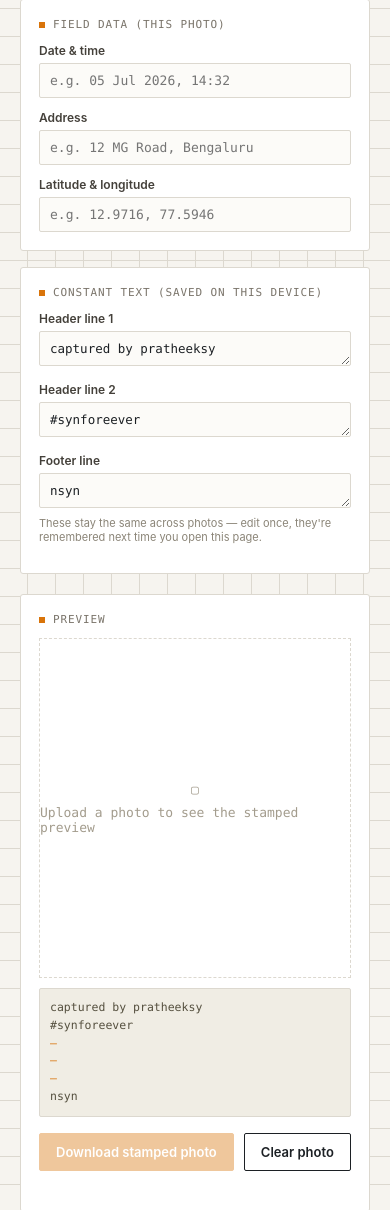
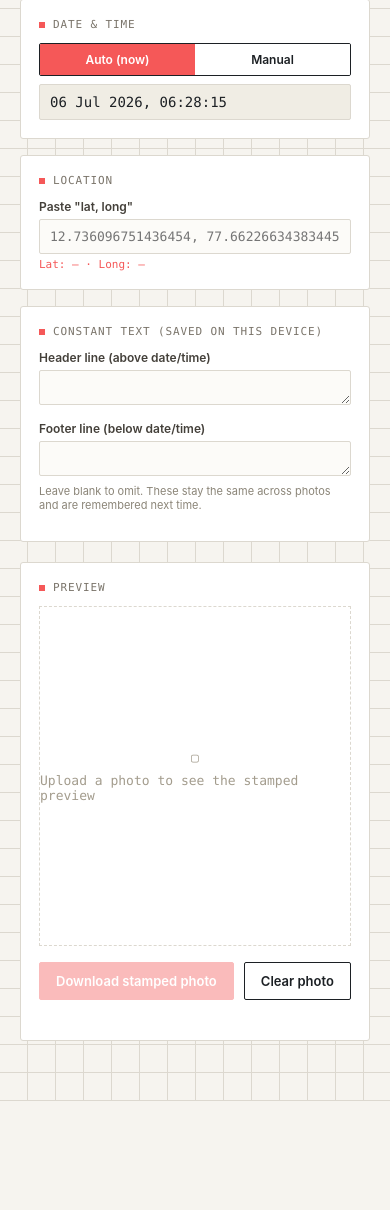
Before and after one commit to Pruthviii23/pratheeksy, a plain HTML site: page index.html in a window 390 px wide. Shown: the part 271-1481 px from the top of the page. After the commit the page ends 1372 px from the top, so only its background shows below. Drawn offline with Linux system fonts and the light colour scheme.

Commit message:
Refactor index.html for improved layout and features
Updated styles and functionality for photo stamping application.

```diff
--- a/index.html
+++ b/index.html
@@ -10,8 +10,8 @@
     --paper:#f6f4ef;
     --panel:#ffffff;
     --line:#dcd8cf;
-    --accent:#d9740a;
-    --accent-dim:#f2c48d;
+    --accent:#f55858;
+    --accent-dim:#fbc9c9;
     --ok:#2f7a4f;
     --mono: 'SFMono-Regular', Consolas, 'Liberation Mono', Menlo, monospace;
     --sans: -apple-system, BlinkMacSystemFont, 'Segoe UI', Roboto, Helvetica, Arial, sans-serif;
@@ -65,6 +65,7 @@
     border-radius:2px;font-family:var(--mono);font-size:13px;
     background:#fcfbf8;color:var(--ink);
   }
+  input:disabled{background:#efece4;color:#a39c8d;}
   input[type=text]:focus{outline:2px solid var(--accent-dim);border-color:var(--accent);}
   textarea{
     width:100%;padding:9px 10px;border:1px solid var(--line);border-radius:2px;
@@ -77,7 +78,7 @@
     border:2px dashed var(--line);border-radius:3px;padding:26px 14px;
     text-align:center;cursor:pointer;transition:.15s;font-size:13px;color:#7a746a;
   }
-  .dropzone.drag{border-color:var(--accent);background:#fdf3e8;color:var(--accent);}
+  .dropzone.drag{border-color:var(--accent);background:#fdeaea;color:var(--accent);}
   .dropzone strong{color:var(--ink);}
 
   canvas{width:100%;height:auto;display:block;border:1px solid var(--line);background:#eee;}
@@ -100,12 +101,17 @@
 
   .status{font-family:var(--mono);font-size:11px;color:var(--ok);margin-top:8px;min-height:14px;}
 
-  .field-preview{
-    font-family:var(--mono);font-size:11.5px;background:#f0ede4;border:1px solid var(--line);
-    padding:10px;border-radius:2px;line-height:1.55;margin-top:10px;color:#55503f;
+  /* segmented toggle for auto/manual */
+  .seg{display:flex;border:1px solid var(--ink);border-radius:2px;overflow:hidden;margin-bottom:8px;}
+  .seg button{
+    flex:1;background:#fff;color:var(--ink);border:none;border-radius:0;
+    font-size:12px;padding:8px 6px;
   }
-  .field-preview .lbl{color:#55503f;}
-  .field-preview .val{color:var(--accent);}
+  .seg button.active{background:var(--accent);color:#fff;}
+
+  .parsed{font-family:var(--mono);font-size:11px;color:var(--accent);margin-top:4px;}
+  .liveclock{font-family:var(--mono);font-size:14px;padding:9px 10px;border:1px solid var(--line);
+    background:#f0ede4;border-radius:2px;color:var(--ink);}
 </style>
 </head>
 <body>
@@ -128,24 +134,29 @@
       </div>
 
       <div class="panel">
-        <p class="section-label">Field data (this photo)</p>
-        <label for="dt">Date &amp; time</label>
-        <input type="text" id="dt" placeholder="e.g. 05 Jul 2026, 14:32">
-        <label for="addr">Address</label>
-        <input type="text" id="addr" placeholder="e.g. 12 MG Road, Bengaluru">
-        <label for="latlng">Latitude &amp; longitude</label>
-        <input type="text" id="latlng" placeholder="e.g. 12.9716, 77.5946">
+        <p class="section-label">Date &amp; time</p>
+        <div class="seg">
+          <button type="button" id="modeAuto" class="active">Auto (now)</button>
+          <button type="button" id="modeManual">Manual</button>
+        </div>
+        <div id="autoClockWrap" class="liveclock">—</div>
+        <input type="text" id="dtManual" placeholder="e.g. 05 Jul 2026, 14:32" style="display:none;">
+      </div>
+
+      <div class="panel">
+        <p class="section-label">Location</p>
+        <label for="latlngRaw">Paste "lat, long"</label>
+        <input type="text" id="latlngRaw" placeholder="12.736096751436454, 77.66226634383445">
+        <div class="parsed" id="parsedLatLng">Lat: — · Long: —</div>
       </div>
 
       <div class="panel">
         <p class="section-label">Constant text (saved on this device)</p>
-        <label for="line1">Header line 1</label>
-        <textarea id="line1" rows="1">captured by pratheeksy</textarea>
-        <label for="line2">Header line 2</label>
-        <textarea id="line2" rows="1">#synforeever</textarea>
-        <label for="line3">Footer line</label>
-        <textarea id="line3" rows="1">nsyn</textarea>
-        <p class="hint">These stay the same across photos — edit once, they're remembered next time you open this page.</p>
+        <label for="line1">Header line (above date/time)</label>
+        <textarea id="line1" rows="1"></textarea>
+        <label for="line3">Footer line (below date/time)</label>
+        <textarea id="line3" rows="1"></textarea>
+        <p class="hint">Leave blank to omit. These stay the same across photos and are remembered next time.</p>
       </div>
     </div>
 
@@ -159,15 +170,6 @@
             <span>Upload a photo to see the stamped preview</span>
           </div>
           <canvas id="canvas" style="display:none;"></canvas>
-        </div>
-
-        <div class="field-preview">
-          <div><span class="lbl" id="pl1">constant text</span></div>
-          <div><span class="lbl" id="pl2">more constant text</span></div>
-          <div><span class="lbl"></span><span class="val" id="pv1">—</span></div>
-          <div><span class="lbl"></span><span class="val" id="pv2">—</span></div>
-          <div><span class="lbl"></span><span class="val" id="pv3">—</span></div>
-          <div><span class="lbl" id="pl3">constant text</span></div>
         </div>
 
         <div class="btnbar">
@@ -192,56 +194,103 @@
   const resetBtn = document.getElementById('resetBtn');
   const statusEl = document.getElementById('status');
 
-  const dt = document.getElementById('dt');
-  const addr = document.getElementById('addr');
-  const latlng = document.getElementById('latlng');
+  const modeAuto = document.getElementById('modeAuto');
+  const modeManual = document.getElementById('modeManual');
+  const autoClockWrap = document.getElementById('autoClockWrap');
+  const dtManual = document.getElementById('dtManual');
+
+  const latlngRaw = document.getElementById('latlngRaw');
+  const parsedLatLng = document.getElementById('parsedLatLng');
   const line1 = document.getElementById('line1');
-  const line2 = document.getElementById('line2');
   const line3 = document.getElementById('line3');
-
-  const pv1 = document.getElementById('pv1');
-  const pv2 = document.getElementById('pv2');
-  const pv3 = document.getElementById('pv3');
-  const pl1 = document.getElementById('pl1');
-  const pl2 = document.getElementById('pl2');
-  const pl3 = document.getElementById('pl3');
 
   let img = null;
   let originalFileName = 'photo';
+  let dtMode = 'auto'; // 'auto' | 'manual'
+  let liveDtString = '';
+  let lat = '', lon = '';
 
-  // ---- persist constant text lines locally ----
-  const STORE_KEY = 'fieldstamp_constants_v1';
-  function loadConstants(){
+  // ---- persist constant text locally ----
+  const STORE_KEY = 'fieldstamp_settings_v3';
+  function loadSettings(){
     try{
       const raw = localStorage.getItem(STORE_KEY);
       if(raw){
         const data = JSON.parse(raw);
         if(data.line1 !== undefined) line1.value = data.line1;
-        if(data.line2 !== undefined) line2.value = data.line2;
         if(data.line3 !== undefined) line3.value = data.line3;
       }
     }catch(e){}
   }
-  function saveConstants(){
+  function saveSettings(){
     try{
       localStorage.setItem(STORE_KEY, JSON.stringify({
-        line1: line1.value, line2: line2.value, line3: line3.value
+        line1: line1.value, line3: line3.value
       }));
     }catch(e){}
   }
-  loadConstants();
-  [line1,line2,line3].forEach(el=>el.addEventListener('input', ()=>{ saveConstants(); syncPreview(); draw(); }));
+  loadSettings();
 
-  function syncPreview(){
-    pl1.textContent = line1.value || ' ';
-    pl2.textContent = line2.value || ' ';
-    pl3.textContent = line3.value || ' ';
-    pv1.textContent = dt.value || '—';
-    pv2.textContent = addr.value || '—';
-    pv3.textContent = latlng.value || '—';
+  [line1, line3].forEach(el=>{
+    el.addEventListener('input', ()=>{ saveSettings(); draw(); });
+  });
+
+  // ---- date/time mode ----
+  function pad2(n){ return n<10 ? '0'+n : ''+n; }
+  function formatDateTime(d){
+    const months=['Jan','Feb','Mar','Apr','May','Jun','Jul','Aug','Sep','Oct','Nov','Dec'];
+    return pad2(d.getDate())+' '+months[d.getMonth()]+' '+d.getFullYear()+', '+pad2(d.getHours())+':'+pad2(d.getMinutes())+':'+pad2(d.getSeconds());
   }
-  [dt,addr,latlng].forEach(el=>el.addEventListener('input', ()=>{ syncPreview(); draw(); }));
-  syncPreview();
+  function tickClock(){
+    liveDtString = formatDateTime(new Date());
+    if(dtMode === 'auto'){
+      autoClockWrap.textContent = liveDtString;
+      draw();
+    }
+  }
+  setInterval(tickClock, 1000);
+  tickClock();
+
+  function setMode(mode){
+    dtMode = mode;
+    modeAuto.classList.toggle('active', mode==='auto');
+    modeManual.classList.toggle('active', mode==='manual');
+    autoClockWrap.style.display = mode==='auto' ? 'block' : 'none';
+    dtManual.style.display = mode==='manual' ? 'block' : 'none';
+    draw();
+  }
+  modeAuto.addEventListener('click', ()=>setMode('auto'));
+  modeManual.addEventListener('click', ()=>setMode('manual'));
+  dtManual.addEventListener('input', draw);
+
+  function currentDtValue(){
+    return dtMode === 'auto' ? liveDtString : (dtManual.value || '—');
+  }
+
+  function formatCoord(str){
+    if(!str) return '';
+    const n = parseFloat(str);
+    if(isNaN(n)) return str; // not a number, leave as-is
+    return n.toFixed(7);
+  }
+
+  // ---- lat/long parsing ----
+  latlngRaw.addEventListener('input', ()=>{
+    const raw = latlngRaw.value;
+    const idx = raw.indexOf(',');
+    let latRaw, lonRaw;
+    if(idx === -1){
+      latRaw = raw.trim();
+      lonRaw = '';
+    } else {
+      latRaw = raw.slice(0, idx).trim();
+      lonRaw = raw.slice(idx+1).trim();
+    }
+    lat = formatCoord(latRaw);
+    lon = formatCoord(lonRaw);
+    parsedLatLng.textContent = 'Lat: ' + (lat || '—') + ' · Long: ' + (lon || '—');
+    draw();
+  });
 
   // ---- file handling ----
   dropzone.addEventListener('click', ()=>fileInput.click());
@@ -257,8 +306,8 @@
 
   function handleFile(file){
     if(!file.type.startsWith('image/')){
+      statusEl.style.color = '#b3413a';
       statusEl.textContent = 'That file is not an image.';
-      statusEl.style.color = '#b3413a';
       return;
     }
     originalFileName = file.name.replace(/\.[^.]+$/, '') || 'photo';
@@ -290,7 +339,7 @@
     statusEl.textContent = '';
   });
 
-  // ---- drawing the watermark ----
+  // ---- drawing helpers ----
   function wrapLines(context, text, maxWidth){
     if(!text) return [''];
     const words = text.split(' ');
@@ -309,6 +358,45 @@
     return lines;
   }
 
+  function buildRows(context, rows, maxWidth){
+    const built = [];
+    rows.forEach(r=>{
+      const labelText = r.label || '';
+      const valueText = r.plain ? '' : (r.value || '');
+      const full = labelText + valueText;
+      if(!full.trim()) return; // skip empty rows entirely
+      const wrapped = wrapLines(context, full, maxWidth);
+      wrapped.forEach(wline=>{
+        built.push({ text: wline });
+      });
+    });
+    return built;
+  }
+
+  function drawBox(anchor, rows, W, H, fontSize, pad, lineGap, maxWidth){
+    const built = buildRows(ctx, rows, maxWidth - pad*2);
+    if(built.length === 0) return;
+
+    let boxWidth = 0;
+    built.forEach(b=>{ boxWidth = Math.max(boxWidth, ctx.measureText(b.text).width); });
+    boxWidth = Math.min(maxWidth, boxWidth + pad*2);
+    const boxHeight = pad*2 + built.length * lineGap;
+
+    let boxX, boxY;
+    if(anchor === 'top-left'){ boxX = 0; boxY = 0; }
+    else { boxX = W - boxWidth; boxY = H - boxHeight; } // bottom-right
+
+    ctx.fillStyle = 'rgba(120,120,120,0)';
+    ctx.fillRect(boxX, boxY, boxWidth, boxHeight);
+
+    let ty = boxY + pad + fontSize*0.85;
+    built.forEach(b=>{
+      ctx.fillStyle = '#f55858';
+      ctx.fillText(b.text, boxX + pad, ty);
+      ty += lineGap;
+    });
+  }
+
   function draw(){
     if(!img) return;
     canvas.width = img.naturalWidth;
@@ -325,62 +413,25 @@
     ctx.font = fontSize + 'px monospace';
     ctx.font = 'bold ' + ctx.font;
 
-    const rows = [
-      {label: line1.value, value: '', plain:true},
-      {label: line2.value, value: '', plain:true},
-      {label: '', value: dt.value || '—'},
-      {label: '', value: addr.value || '—'},
-      {label: '', value: latlng.value || '—'},
-      {label: line3.value, value: '', plain:true},
+    const topRows = [
+      { label: 'Latitude: ', value: lat || '—' },
+      { label: 'Longitude: ', value: lon || '—' },
     ];
 
-    // build wrapped display lines
-    const built = [];
-    rows.forEach(r=>{
-      const full = r.label + (r.plain ? '' : r.value);
-      const wrapped = wrapLines(ctx, full, boxMaxWidth - pad*2);
-      wrapped.forEach((wline, idx)=>{
-        built.push({
-          text: wline,
-          labelLen: idx===0 ? r.label.length : 0,
-          plain: r.plain
-        });
-      });
-    });
+    const bottomRows = [
+      { label: line1.value, value: '', plain: true },
+      { label: '', value: currentDtValue() },
+      { label: line3.value, value: '', plain: true },
+    ];
 
-    const boxHeight = pad*2 + built.length * lineGap;
-    let boxWidth = 0;
-    built.forEach(b=>{ boxWidth = Math.max(boxWidth, ctx.measureText(b.text).width); });
-    boxWidth = Math.min(boxMaxWidth, boxWidth + pad*2);
-
-    const boxX = 0;
-    const boxY = H - boxHeight;
-
-    ctx.fillStyle = 'rgba(120,120,120,0.0)';
-    ctx.fillRect(boxX, boxY, boxWidth, boxHeight);
-
-    let ty = boxY + pad + fontSize*0.85;
-    built.forEach(b=>{
-      if(b.plain){
-        ctx.fillStyle = '#f55858';
-        ctx.fillText(b.text, boxX + pad, ty);
-      } else {
-        const labelPart = b.text.slice(0, b.labelLen);
-        const valuePart = b.text.slice(b.labelLen);
-        ctx.fillStyle = '#f55858';
-        ctx.fillText(labelPart, boxX + pad, ty);
-        const labelWidth = ctx.measureText(labelPart).width;
-        ctx.fillStyle = '#f55858';
-        ctx.fillText(valuePart, boxX + pad + labelWidth, ty);
-      }
-      ty += lineGap;
-    });
+    drawBox('top-left', topRows, W, H, fontSize, pad, lineGap, boxMaxWidth);
+    drawBox('bottom-right', bottomRows, W, H, fontSize, pad, lineGap, boxMaxWidth);
   }
 
   downloadBtn.addEventListener('click', ()=>{
     if(!img) return;
     const link = document.createElement('a');
-    const stamp = (dt.value || 'stamped').replace(/[^a-zA-Z0-9]+/g,'_');
+    const stamp = currentDtValue().replace(/[^a-zA-Z0-9]+/g,'_');
     link.download = originalFileName + '_' + stamp + '.png';
     link.href = canvas.toDataURL('image/png');
     link.click();
```
